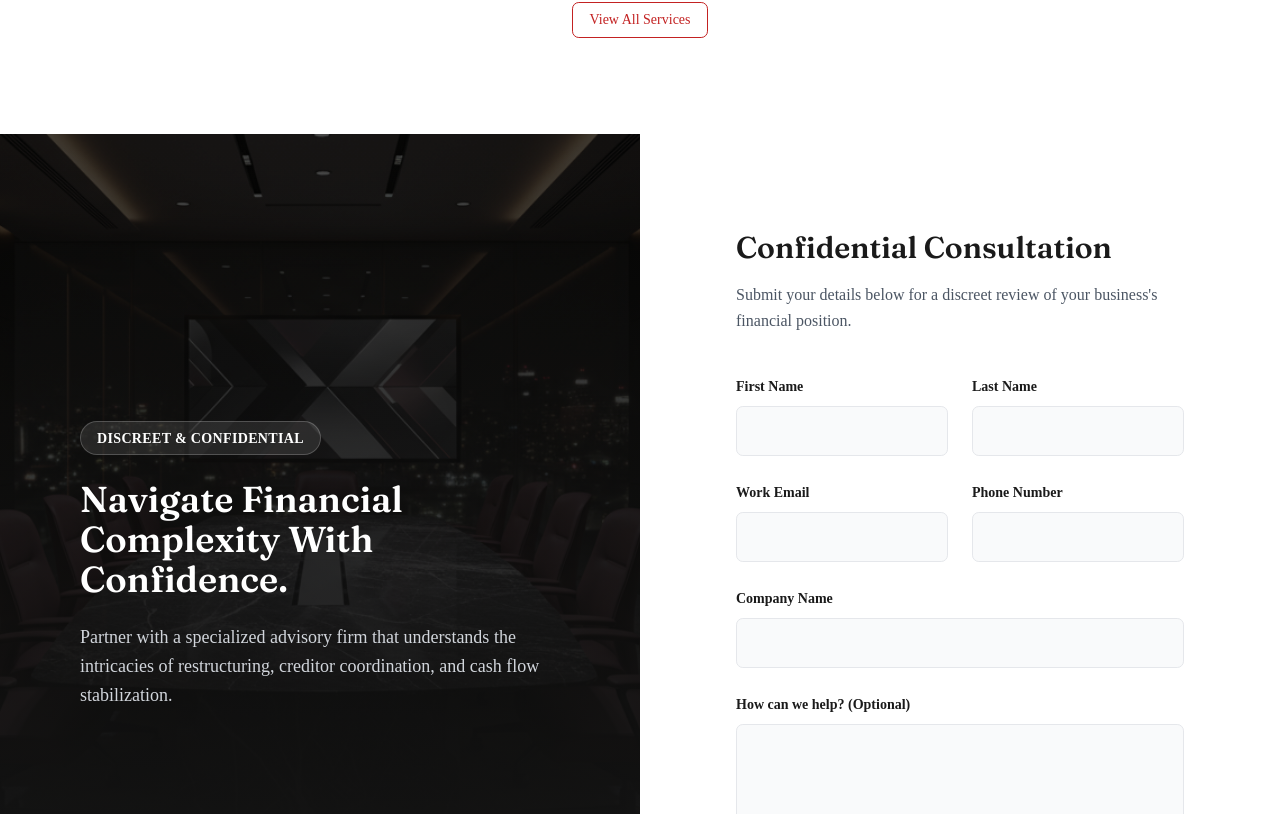
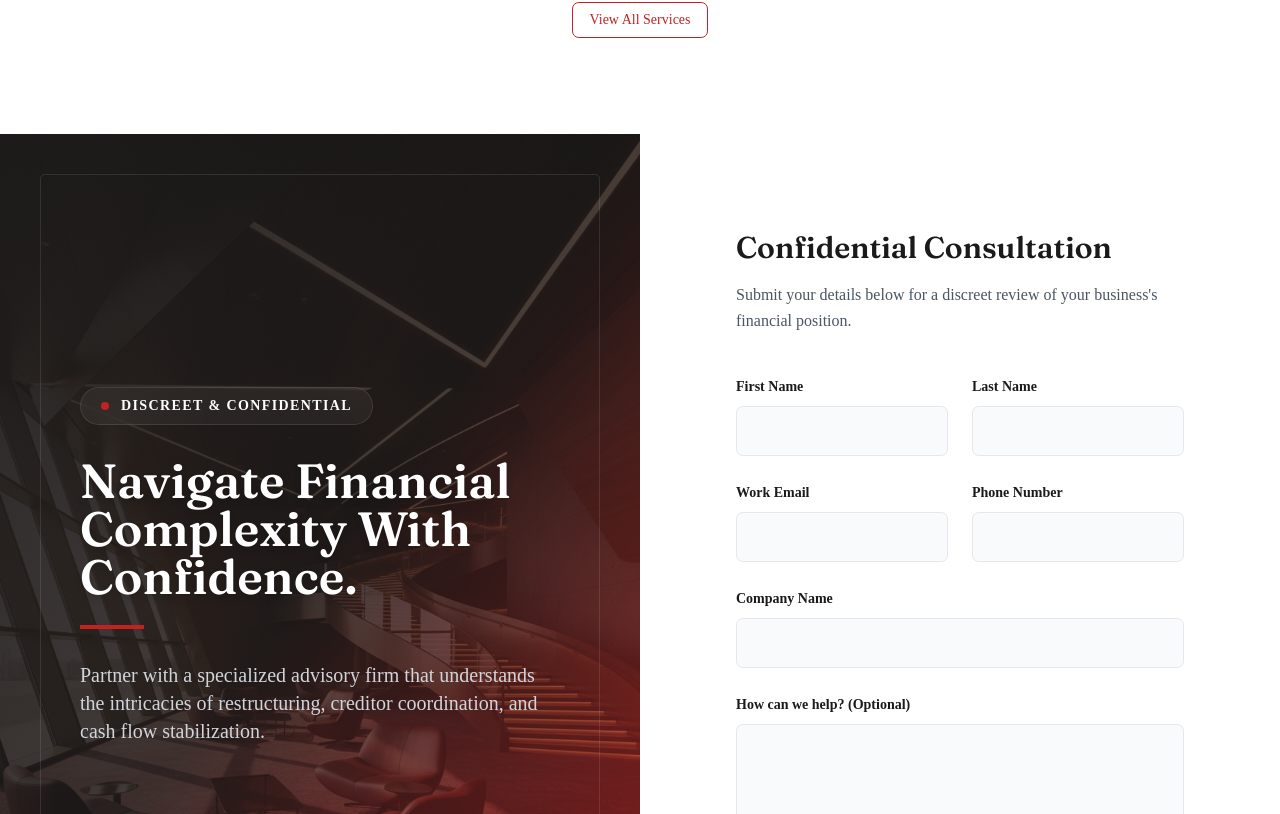
Before and after one commit to samknows9999/sg-054d5103-85fc-4583-be9c-e577d71113a8-1779968500, a Next.js app: page / in a window 1280 px wide. Shown: the part 1346-2160 px from the top of the page. Built offline with nearby package versions, Linux system fonts and the light colour scheme.

Commit message:
style(ui): update split-screen background and styling

```diff
--- a/src/pages/index.tsx
+++ b/src/pages/index.tsx
@@ -105,17 +105,22 @@ export default function Home() {
         <section className="bg-foreground text-white border-b border-gray-200">
           <div className="flex flex-col lg:flex-row">
             {/* Image Side */}
-            <div className="lg:w-1/2 relative min-h-[400px] lg:min-h-full flex items-center p-12 md:p-20 bg-[url('/generated/mca-restructuring-bg.png')] bg-cover bg-center">
-              <div className="absolute inset-0 bg-foreground/80 mix-blend-multiply"></div>
-              <div className="absolute inset-0 bg-gradient-to-t from-foreground/90 via-foreground/40 to-transparent"></div>
+            <div className="lg:w-1/2 relative min-h-[400px] lg:min-h-full flex items-center p-12 md:p-20 bg-[url('/generated/split-screen-premium-bg.png')] bg-cover bg-center">
+              <div className="absolute inset-0 bg-primary/20 mix-blend-multiply"></div>
+              <div className="absolute inset-0 bg-gradient-to-br from-foreground/95 via-foreground/80 to-primary/60"></div>
+              {/* Decorative architectural border */}
+              <div className="absolute inset-6 md:inset-10 border border-white/10 rounded-sm pointer-events-none hidden md:block"></div>
+
               <div className="relative z-10 max-w-lg">
-                <div className="inline-block px-4 py-1 bg-white/10 border border-white/20 rounded-full mb-6">
-                  <span className="text-sm font-semibold text-white tracking-wide uppercase">Discreet & Confidential</span>
+                <div className="inline-flex items-center gap-3 px-5 py-2 bg-white/5 border border-white/10 backdrop-blur-md rounded-full mb-8">
+                  <div className="w-2 h-2 rounded-full bg-primary"></div>
+                  <span className="text-sm font-semibold text-white tracking-widest uppercase">Discreet & Confidential</span>
                 </div>
-                <h2 className="font-serif text-3xl md:text-4xl font-semibold mb-6 leading-tight">
+                <h2 className="font-serif text-3xl md:text-5xl font-semibold mb-6 leading-tight text-white drop-shadow-md">
                   Navigate Financial Complexity With Confidence.
                 </h2>
-                <p className="text-gray-300 text-lg leading-relaxed">
+                <div className="w-16 h-1 bg-primary mb-8"></div>
+                <p className="text-gray-300 text-lg md:text-xl leading-relaxed">
                   Partner with a specialized advisory firm that understands the intricacies of restructuring, creditor coordination, and cash flow stabilization.
                 </p>
               </div>
```
Also changed, not shown: public/generated/split-screen-premium-bg.png (added).
